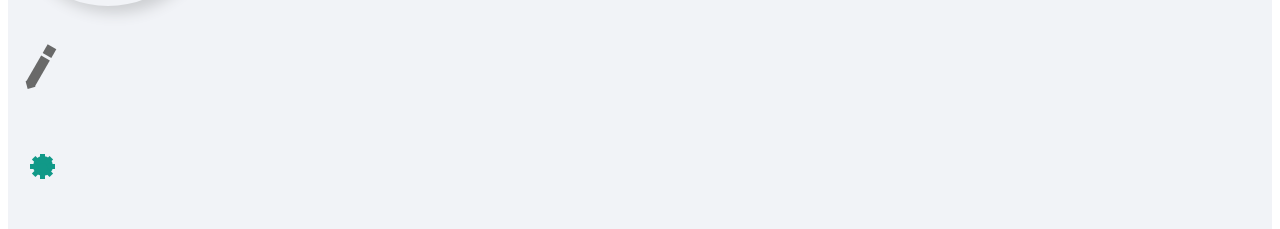
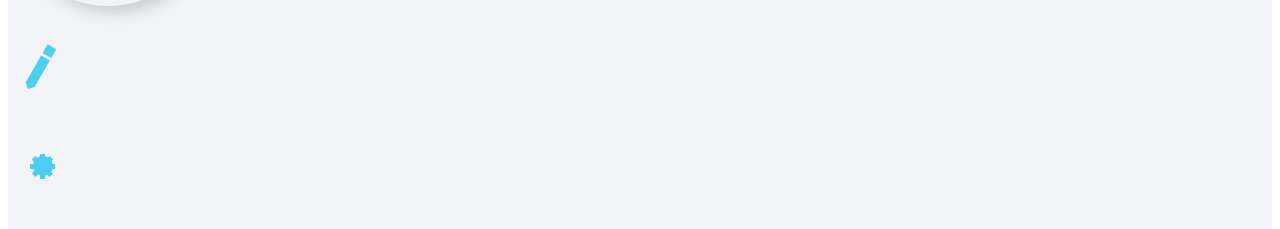
Before and after one commit to manyvan2000/css-arrow-test, an Angular app: page / in a window 1280 px wide. Shown: the part 202-431 px from the top of the page. Built offline with nearby package versions, Linux system fonts and the light colour scheme.

Commit message:
fix colors

```diff
--- a/src/app/app.component.scss
+++ b/src/app/app.component.scss
@@ -64,7 +64,7 @@
   width: 20px;
   height: 20px;
   // margin: auto;
-  background: #198;
+  background: #4ccef2;
   border-radius: 50%;
 /*   animation-name: spin; */
   // animation-duration: 4s;
@@ -79,7 +79,7 @@
   z-index: 10;
   width: 10px;
   height: 10px;
-  background: #198;
+  background: #4ccef2;
   border-radius: 50%;
 }
 
@@ -91,7 +91,7 @@
   width: 5px;
   height: 25px;
 /*   background:#fff; */
-  background: #198;
+  background: #4ccef2;
 }
 
 .tooth:nth-child(2){
@@ -121,7 +121,7 @@
 .pencil {
   width: 10px ;
   height: 30px ;
-  background: dimgray ;
+  background: #4ccef2 ;
   position: relative ;
   transform: rotate(30deg);
 }
@@ -130,7 +130,7 @@
   position: absolute ;
   width: 10px ;
   height: 10px ;
-  background: dimgray ;
+  background: #4ccef2 ;
   top: -13px ;
 }
 .pencil::after {
@@ -138,7 +138,7 @@
   position: absolute ;
   width: 8px ;
   height: 8px ;
-  background: dimgray ;
+  background: #4ccef2 ;
   left: 1px ;
   bottom: -4px ;
   transform: rotate(45deg);
```
